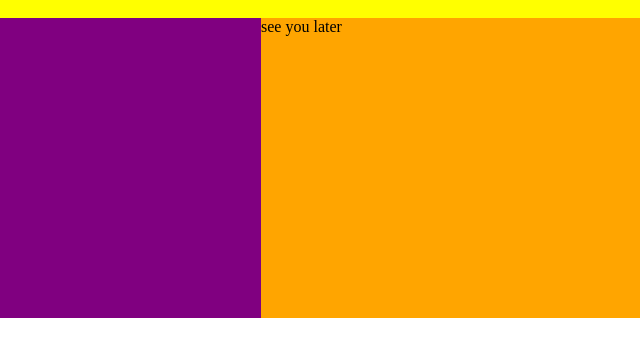
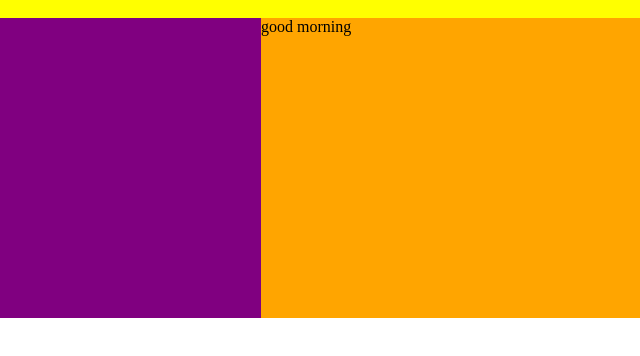
Before and after one commit to 2S-eunice/webdev, a plain HTML site: page yahoo3.html in a window 1280 px wide. Shown: the full height of the page, 379-1019 px from the left. Drawn offline with Linux system fonts and the light colour scheme.

Commit message:
first commit

```diff
--- a/yahoo3.html
+++ b/yahoo3.html
@@ -14,7 +14,7 @@
 				</div>
 			</div>
 			<div class="story">goodbye</div>
-			<div class="woah">see you later</div>
+			<div class="woah">good morning</div>
 		</div>
 	</body>
 </html>
```
